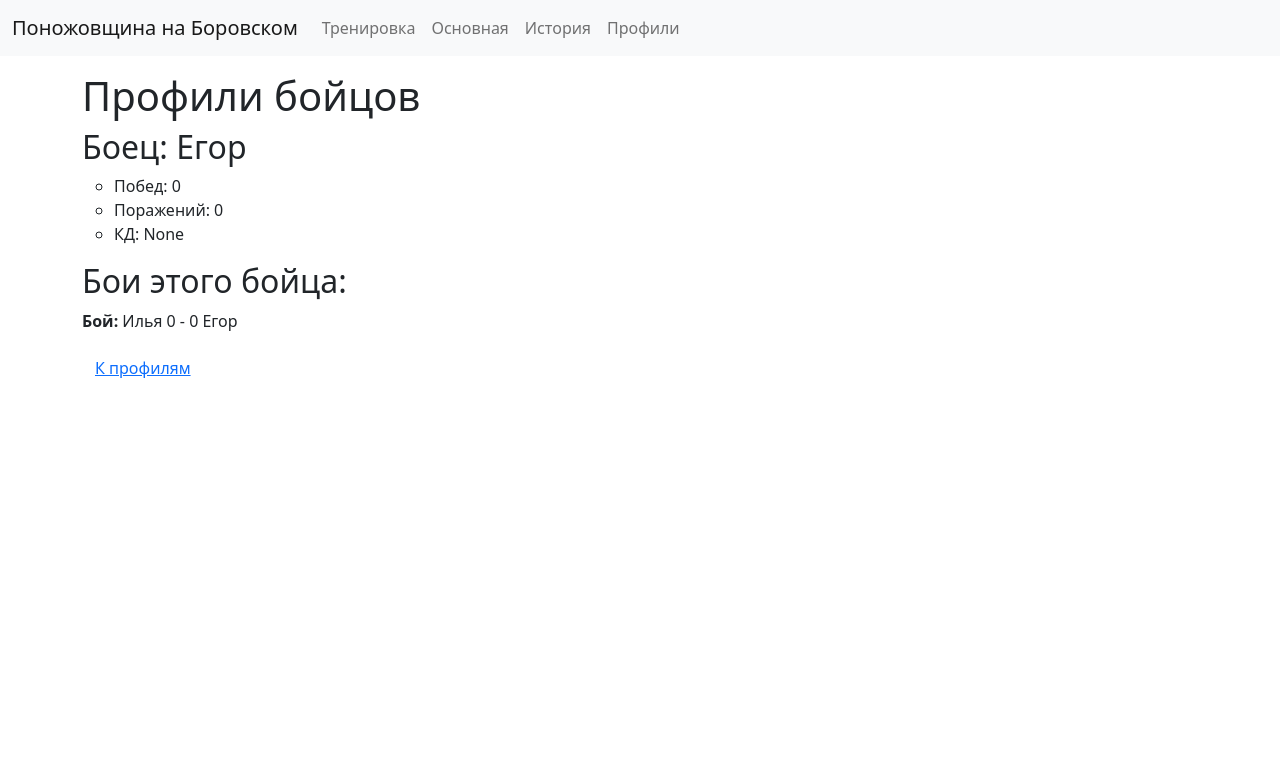
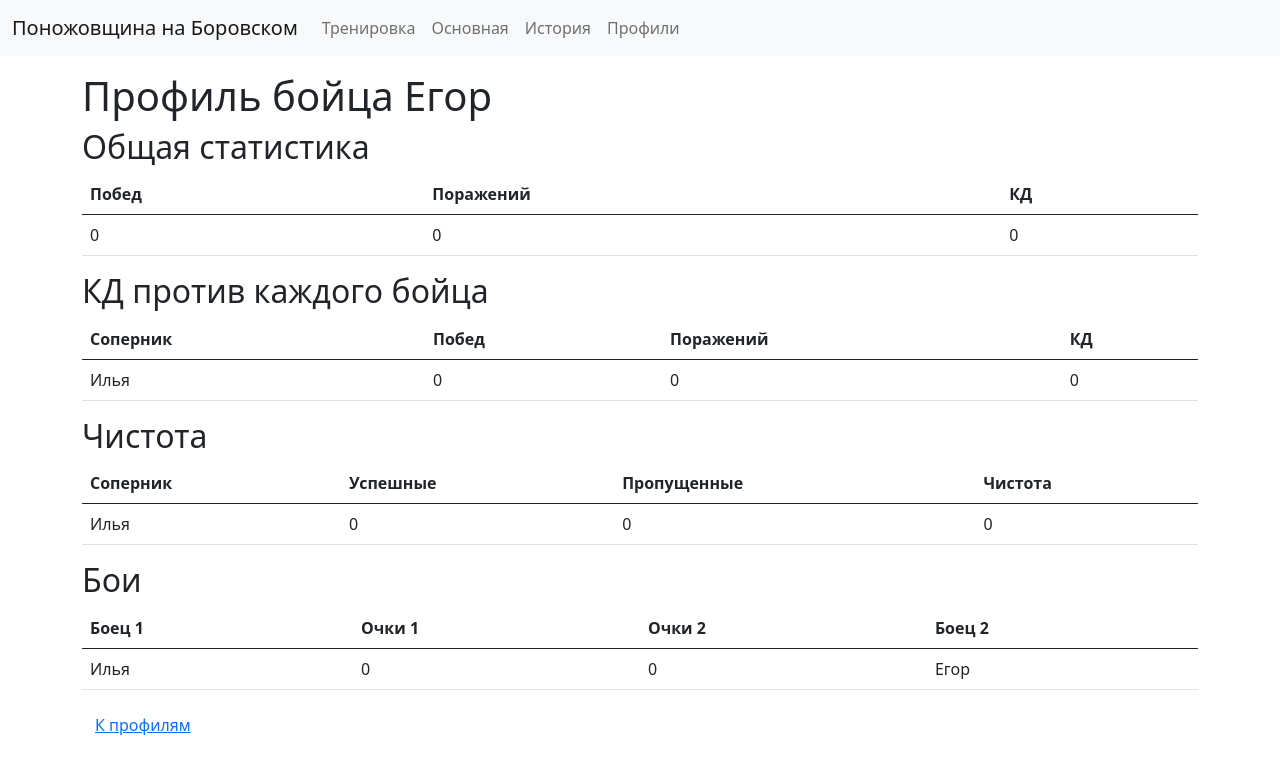
Before and after one commit to litowskiy/fighters_sql, a Flask app: a page that uses templates/view_profile.html in a window 1280 px wide. Shown: the top 774 px of the page. Run offline with Flask 3, Linux system fonts and the light colour scheme; data comes from the database, SQL or seed files in the repository; data that the repository does not hold is empty.

Commit message:
Add files via upload

```diff
--- a/main.py
+++ b/main.py
@@ -39,7 +39,7 @@ def main():
             conn.commit()
             flash('Боец удален успешно!', 'success')
 
-        # Обработка сохранения изменений бойцов
+        # Обработка сохранения изменений (только имена бойцов)
         elif 'save_changes' in request.form:
             cursor.execute('SELECT * FROM Fighters')
             fighters = cursor.fetchall()
@@ -47,33 +47,21 @@ def main():
                 fighter_id = fighter[0]
                 original_name = request.form.get(f'original_name_{fighter_id}')
                 new_name = request.form.get(f'name_{fighter_id}')
-                wins = request.form.get(f'wins_{fighter_id}')
-                loses = request.form.get(f'loses_{fighter_id}')
 
-                # Проверяем, что все данные получены
-                if new_name is not None and wins is not None and loses is not None:
-                    try:
-                        wins = int(wins)
-                        loses = int(loses)
-                    except ValueError:
-                        flash(f'Некорректные данные для бойца {original_name}', 'error')
-                        continue
-
-                    # Проверяем, изменилось ли имя, и нет ли конфликта
-                    if new_name != original_name:
-                        cursor.execute('SELECT * FROM Fighters WHERE name = ? AND id != ?', (new_name, fighter_id))
-                        name_exists = cursor.fetchone()
-                        if name_exists:
-                            flash(f'Имя {new_name} уже существует!', 'error')
-                            continue
-
-                    # Обновляем данные бойца
-                    cursor.execute('''
-                        UPDATE Fighters
-                        SET name = ?, wins = ?, loses = ?
-                        WHERE id = ?
-                    ''', (new_name, wins, loses, fighter_id))
-            conn.commit()
+                # Проверяем, что новое имя получено
+                if new_name and new_name != original_name:
+                    # Проверяем, что имя не конфликтует с уже существующим
+                    cursor.execute('SELECT * FROM Fighters WHERE name = ? AND id != ?', (new_name, fighter_id))
+                    name_exists = cursor.fetchone()
+                    if name_exists:
+                        flash(f'Имя {new_name} уже существует!', 'error')
+                    else:
+                        cursor.execute('''
+                            UPDATE Fighters
+                            SET name = ?
+                            WHERE id = ?
+                        ''', (new_name, fighter_id))
+                        conn.commit()
             flash('Изменения сохранены успешно!', 'success')
 
     cursor.execute('SELECT * FROM Fighters')
@@ -81,6 +69,7 @@ def main():
     conn.close()
 
     return render_template('main_sql.html', fighters=fighters, title='Основная')
+
 
 
 @app.route('/mark_presence', methods=['GET', 'POST'])
@@ -116,22 +105,34 @@ def create_training_session(attended_fighters):
     y = fighters[num_fighters // 2:num_fighters]
 
     matches = []
-
-    for round_num in range(num_fighters - 1):
-        if round_num != 0:
-            x.insert(1, y.pop(0))
-            y.append(x.pop())
-        round_matches = [(x[i], y[i]) for i in range(len(x))]
-        matches.append(round_matches)
+    for full_round in range(1): #TODO: Здесь добавляется колиство кругов!!!!!!
+        for round_num in range(num_fighters - 1):
+            if round_num != 0:
+                x.insert(1, y.pop(0))
+                y.append(x.pop())
+            round_matches = [(x[i], y[i]) for i in range(len(x))]
+            matches.append(round_matches)
 
     round_num = 0
     for fight in matches:
-        round_num+=1
+        round_num += 1
+        skip_match = None
         for fighter1, fighter2 in fight:
+            if fighter1 == 'skip' or fighter2 == 'skip':
+                skip_match = (fighter1, fighter2)
+            else:
+                cursor.execute(f'''
+                        INSERT INTO "{today_date}" (ROUND, FIGHTER_1, SCORE_1, SCORE_2, FIGHTER_2)
+                        VALUES (?, ?, ?, ?, ?)
+                    ''', (round_num, fighter1, 0, 0, fighter2))
+
+        # Добавляем бой со "скипом" в конец раунда, если он есть
+        if skip_match:
+            fighter1, fighter2 = skip_match
             cursor.execute(f'''
-                INSERT INTO "{today_date}" (ROUND, FIGHTER_1, SCORE_1, SCORE_2, FIGHTER_2)
-                VALUES (?, ?, ?, ?, ?)
-            ''', (round_num, fighter1, 0, 0, fighter2))
+                    INSERT INTO "{today_date}" (ROUND, FIGHTER_1, SCORE_1, SCORE_2, FIGHTER_2)
+                    VALUES (?, ?, ?, ?, ?)
+                ''', (round_num, fighter1, 0, 0, fighter2))
 
     conn.commit()
     return today_date
@@ -190,6 +191,7 @@ def training_session(date):
                 ''', (score1, score2, round_num, fighter_1, fighter_2))
 
             # Обновляем статистику бойцов в зависимости от того, изменились ли счёты
+
             update_fighter_stats(fighter_1, existing_score1, score1, fighter_2, existing_score2, score2)
 
             scores_updated = True  # Отмечаем, что было произведено обновление
@@ -290,9 +292,12 @@ def list_profiles():
 def view_profile(profile_id):
     cursor.execute('SELECT * FROM FIGHTERS WHERE id = ?', [profile_id])
     fighter_info = [row for row in cursor.fetchall()]
+    name = fighter_info[0][1]
     cursor.execute("SELECT name FROM sqlite_master WHERE type='table' AND name LIKE 'session_%'")
     fights = get_all_entries_for_person(fighter_info[0][1])
-    return render_template('view_profile.html', fighter_info=fighter_info, fights=fights)
+    records = get_fighter_record(name)
+    scores = get_fighter_scores(name)
+    return render_template('view_profile.html', fighter_info=fighter_info, fights=fights, scores=scores, records=records)
 
 def get_all_entries_for_person(person_name):
     # Получаем список таблиц, начинающихся с 'session'
@@ -309,5 +314,98 @@ def get_all_entries_for_person(person_name):
         results.extend(rows)
     return results
 
+def get_fighter_record(fighter_name):
+    cursor.execute("SELECT name FROM sqlite_master WHERE type='table' AND name LIKE 'session_%'")
+    session_tables = cursor.fetchall()
+
+    records = {}
+
+    for table in session_tables:
+        table_name = table[0]
+
+        # Победы и поражения, когда боец выступал как FIGHTER_1
+        cursor.execute(f'''
+            SELECT FIGHTER_2,
+                   SUM(CASE WHEN SCORE_1 > SCORE_2 THEN 1 ELSE 0 END) AS wins,
+                   SUM(CASE WHEN SCORE_1 < SCORE_2 THEN 1 ELSE 0 END) AS loses
+            FROM {table_name}
+            WHERE FIGHTER_1 = ?
+            GROUP BY FIGHTER_2
+        ''', (fighter_name,))
+        result_1 = cursor.fetchall()
+
+        # Победы и поражения, когда боец выступал как FIGHTER_2
+        cursor.execute(f'''
+            SELECT FIGHTER_1,
+                   SUM(CASE WHEN SCORE_2 > SCORE_1 THEN 1 ELSE 0 END) AS wins,
+                   SUM(CASE WHEN SCORE_2 < SCORE_1 THEN 1 ELSE 0 END) AS loses
+            FROM {table_name}
+            WHERE FIGHTER_2 = ?
+            GROUP BY FIGHTER_1
+        ''', (fighter_name,))
+        result_2 = cursor.fetchall()
+
+        for opponent, wins, loses in result_1:
+            if opponent not in records:
+                records[opponent] = {'wins': 0, 'loses': 0}
+            records[opponent]['wins'] += wins
+            records[opponent]['loses'] += loses
+
+        for opponent, wins, loses in result_2:
+            if opponent not in records:
+                records[opponent] = {'wins': 0, 'loses': 0}
+            records[opponent]['wins'] += wins
+            records[opponent]['loses'] += loses
+
+    return records
+
+def get_fighter_scores(fighter_name):
+    # Получаем список всех таблиц, соответствующих шаблону 'session_%'
+    cursor.execute("SELECT name FROM sqlite_master WHERE type='table' AND name LIKE 'session_%'")
+    session_tables = cursor.fetchall()
+
+    scores = {}
+
+    for table in session_tables:
+        table_name = table[0]
+
+        # Забитые и пропущенные очки, когда боец выступал как FIGHTER_1
+        cursor.execute(f'''
+            SELECT FIGHTER_2,
+                   SUM(SCORE_1) AS scored,
+                   SUM(SCORE_2) AS conceded
+            FROM {table_name}
+            WHERE FIGHTER_1 = ?
+            GROUP BY FIGHTER_2
+        ''', (fighter_name,))
+        result_1 = cursor.fetchall()
+
+        # Забитые и пропущенные очки, когда боец выступал как FIGHTER_2
+        cursor.execute(f'''
+            SELECT FIGHTER_1,
+                   SUM(SCORE_2) AS scored,
+                   SUM(SCORE_1) AS conceded
+            FROM {table_name}
+            WHERE FIGHTER_2 = ?
+            GROUP BY FIGHTER_1
+        ''', (fighter_name,))
+        result_2 = cursor.fetchall()
+
+        # Объединяем результаты из двух запросов
+        for opponent, scored, conceded in result_1:
+            if opponent not in scores:
+                scores[opponent] = {'scored': 0, 'conceded': 0}
+            scores[opponent]['scored'] += scored
+            scores[opponent]['conceded'] += conceded
+
+        for opponent, scored, conceded in result_2:
+            if opponent not in scores:
+                scores[opponent] = {'scored': 0, 'conceded': 0}
+            scores[opponent]['scored'] += scored
+            scores[opponent]['conceded'] += conceded
+
+    return scores
+
+
 if __name__ == '__main__':
     app.run(debug=True)
--- a/templates/main_sql.html
+++ b/templates/main_sql.html
@@ -33,10 +33,10 @@
                         <input type="hidden" name="original_name_{{ fighter[0] }}" value="{{ fighter[1] }}">
                     </td>
                     <td>
-                        <input type="number" name="wins_{{ fighter[0] }}" value="{{ fighter[2] }}" class="form-control" min="0" required>
+                       {{ fighter[2] }}
                     </td>
                     <td>
-                        <input type="number" name="loses_{{ fighter[0] }}" value="{{ fighter[3] }}" class="form-control" min="0" required>
+                        {{ fighter[3] }}
                     </td>
                     <td>
                         {% if fighter[3] != 0 %}
--- a/templates/training_session.html
+++ b/templates/training_session.html
@@ -23,10 +23,10 @@
                     <tr>
                         <td>{{ match[1] }}</td>
                         <td>
-                            <input type="number" name="score1_{{ loop.index0 }}" value="{{ match[2] }}" min="0">
+                            <input type="number" name="score1_{{ loop.index0 }}" value="{{ match[2] }}" min="0" max="5">
                         </td>
                         <td>
-                            <input type="number" name="score2_{{ loop.index0 }}" value="{{ match[3] }}" min="0">
+                            <input type="number" name="score2_{{ loop.index0 }}" value="{{ match[3] }}" min="0" max="5">
                         </td>
                         <td>{{ match[4] }}</td>
                     </tr>
--- a/templates/view_profile.html
+++ b/templates/view_profile.html
@@ -1,30 +1,116 @@
 {% extends 'base.html' %}
 {% block content %}
 <div class="container mt-3">
-    <h1>Профили бойцов</h1>
-    <ul class="list-unstyled">
+    <h1>Профиль бойца {{fighter_info[0][1]}}</h1>
+    <h2>Общая статистика</h2>
         {% for fighter in fighter_info %}
-            <li>
-                <h2>Боец: {{ fighter[1] }}</h2>
-                <ul>
-                    <li>Побед: {{ fighter[2] }}</li>
-                    <li>Поражений: {{ fighter[3] }}</li>
-                    <li>КД: {{ fighter[4] }}</li>
-                </ul>
-            </li>
+        <table class="table">
+            <thead>
+                <tr>
+                    <th>Побед</th>
+                    <th>Поражений</th>
+                    <th>КД</th>
+                </tr>
+            </thead>
+            <tbody>
+                    <tr>
+                        <td>{{ fighter[2] }}</td>
+                        <td>{{ fighter[3] }}</td>
+                        <td>
+                            {% if fighter[2] > 0 %}
+                                {{ "%.2f"|format(fighter[2]/fighter[3]) }}
+                            {% else %}
+                                {{ fighter[2] }}
+                            {% endif %}
+                        </td>
+                    </tr>
+            </tbody>
+        </table>
         {% endfor %}
-    </ul>
 
-    <h2>Бои этого бойца:</h2>
-    <ul class="list-unstyled">
+    <h2>КД против каждого бойца</h2>
+    <table class="table">
+        <thead>
+            <tr>
+                <th>Соперник</th>
+                <th>Побед</th>
+                <th>Поражений</th>
+                <th>КД</th>
+            </tr>
+        </thead>
+        <tbody>
+            {% for opponent, stats in records.items() %}
+            <tr>
+                {% if opponent != 'skip' %}
+                    <td>{{ opponent }}</td>
+                    <td>{{ stats.wins }}</td>
+                    <td>{{ stats.loses }}</td>
+                    <td>
+                        {% if stats.loses > 0 %}
+                            {{ "%.2f"|format(stats.wins / stats.loses) }}
+                        {% else %}
+                            {{ stats.wins }}
+                        {% endif %}
+                    </td>
+                {% endif %}
+            </tr>
+            {% endfor %}
+        </tbody>
+    </table>
+
+    <h2>Чистота</h2>
+    <table class="table">
+        <thead>
+            <tr>
+                <th>Соперник</th>
+                <th>Успешные</th>
+                <th>Пропущенные</th>
+                <th>Чистота</th>
+            </tr>
+        </thead>
+        <tbody>
+            {% for opponent, stats in scores.items() %}
+            <tr>
+                {% if opponent != 'skip' %}
+                    <td>{{ opponent }}</td>
+                    <td>{{ stats.scored }}</td>
+                    <td>{{ stats.conceded }}</td>
+                    <td>
+                        {% if stats.conceded > 0%}
+                            {{ "%.2f"|format(stats.scored / stats.conceded) }}
+                        {% else %}
+                            {{ stats.scored }} <!-- Если поражений нет, просто выводим количество побед -->
+                        {% endif %}
+                    </td>
+                {% endif %}
+            </tr>
+            {% endfor %}
+        </tbody>
+    </table>
+
+        <h2>Бои</h2>
+<table class="table">
+    <thead>
+        <tr>
+            <th>Боец 1</th>
+            <th>Очки 1</th>
+            <th>Очки 2</th>
+            <th>Боец 2</th>
+        </tr>
+    </thead>
+    <tbody>
         {% for fight in fights %}
             {% if fight[1] != 'skip' and fight[4] != 'skip' %}
-                <li>
-                    <strong>Бой:</strong> {{ fight[1] }} {{ fight[2] }} - {{ fight[3] }} {{ fight[4] }}
-                </li>
+            <tr>
+                <td>{{ fight[1] }}</td>
+                <td>{{ fight[2] }}</td>
+                <td>{{ fight[3] }}</td>
+                <td>{{ fight[4] }}</td>
+            </tr>
             {% endif %}
         {% endfor %}
-    </ul>
+    </tbody>
+</table>
 
     <a href="{{ url_for('list_profiles') }}" class="btn btn-link">К профилям</a>
 </div>
```
Also changed, not shown: templates/base.html (line endings or trailing spaces).
